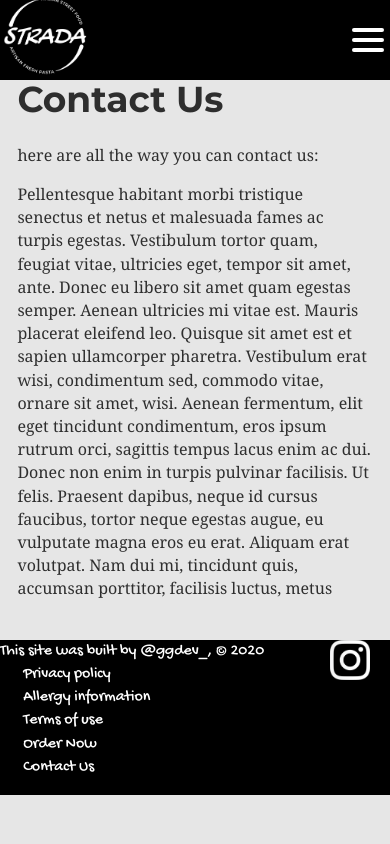
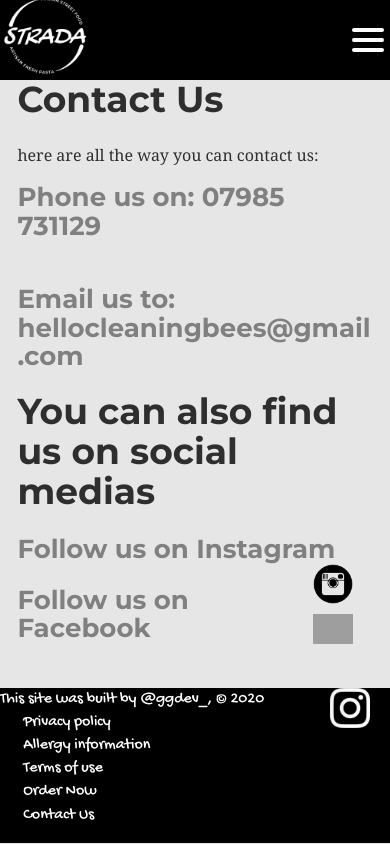
Before and after one commit to djghis/stradaPasta, a Gatsby site: page /contact in a window 390 px wide. Shown: the top 844 px of the page. Built offline with nearby package versions, Linux system fonts and the light colour scheme; Gatsby itself is replaced by a stand-in of ours; grey boxes are pictures that could not be loaded.

Commit message:
added Css to navBars (desktop and mobile) not footer for active page to be highlighted with different color link and bigger font

```diff
--- a/src/components/deskptopNav.js
+++ b/src/components/deskptopNav.js
@@ -29,22 +29,22 @@ const DesktopNavMenu = () => {
             <div className="logo"><Link to="/" > <img  src={Logo} className="logo-strada" ></img></Link></div>
             <ul>
                 <li>
-                <Link to="/" >Home</Link>
+                <Link to="/" activeStyle={{ color: "#606060", fontSize: "120%" }} >Home</Link>
                 </li>
                 <li>
-                    <Link to="/menus">Menu</Link>
+                    <Link to="/menus" activeStyle={{ color: "#606060", fontSize: "120%" }}>Menu</Link>
                 </li>
                 <li>
-                    <Link to="/gallery">Gallery</Link>
+                    <Link to="/gallery" activeStyle={{ color: "#606060", fontSize: "120%" }}>Gallery</Link>
                 </li>
                 <li>
-                    <Link to="/order-online">Order-Online</Link>
+                    <Link to="/order-online" activeStyle={{ color: "#606060", fontSize: "120%" }}>Order-Online</Link>
                 </li>
                 <li>
-                    <Link to="/catering-events">Catering & Events</Link>
+                    <Link to="/catering-events" activeStyle={{ color: "#606060", fontSize: "120%" }}>Catering & Events</Link>
                 </li>
                 <li>
-                    <Link to="/contact">Contact Us</Link>
+                    <Link to="/contact" activeStyle={{ color: "#DDDDDD" }}>Contact Us</Link>
                 </li>
             </ul>
         </StyledHeader>
@@ -93,7 +93,13 @@ display: none;
                     color: grey;
                     font-size: 130%;
                 }
+
+
+
+
             }
+
+
     }
 }
 `
--- a/src/components/layout.css
+++ b/src/components/layout.css
@@ -740,8 +740,3 @@ justify-content: center;
   -webkit-transform: scale(1.1); /* Safari 3-8 */
   transform: scale(1.1);
 }
-
-/* .sauces {
-    display: inline;
-
-} */
--- a/src/components/mobileNav.js
+++ b/src/components/mobileNav.js
@@ -22,22 +22,22 @@ const MobileNavMenu = () => {
             <MenuLinks menuOpen={menuOpen}>
             <ul>
                 <li>
-                <Link to="/" className="white">Home</Link>
+                <Link to="/" activeStyle={{ color: "#606060", fontSize: "145%" }}>Home</Link>
                 </li>
                 <li>
-                    <Link to="/menus">Menu</Link>
+                    <Link to="/menus" activeStyle={{ color: "#606060", fontSize: "145%" }}>Menu</Link>
                 </li>
                 <li>
-                    <Link to="/gallery">Gallery</Link>
+                    <Link to="/gallery" activeStyle={{ color: "#606060", fontSize: "145%" }}>Gallery</Link>
                 </li>
                 <li>
-                    <Link to="/order-online">Order-Online</Link>
+                    <Link to="/order-online" activeStyle={{ color: "#606060", fontSize: "145%" }}>Order-Online</Link>
                 </li>
                 <li>
-                    <Link to="/catering-events">Catering & Events</Link>
+                    <Link to="/catering-events" activeStyle={{ color: "#606060", fontSize: "145%" }}>Catering & Events</Link>
                 </li>
                 <li>
-                    <Link to="/contact">Contact Us</Link>
+                    <Link to="/contact" activeStyle={{ color: "#606060", fontSize: "145%" }}>Contact Us</Link>
                 </li>
             </ul>
         </MenuLinks>
--- a/src/pages/contact.js
+++ b/src/pages/contact.js
@@ -2,13 +2,39 @@ import React from 'react'
 
 import Layout from "../components/layout"
 import SEO from "../components/seo"
+import contactStyles from "./contact.module.scss"
+
+import Instalogo from '../images/insta-logo-bw.png'
 
 const ContactUs = () => (
   <Layout>
     <SEO title="Contact us" />
     <h1>Contact Us</h1>
     <p>here are all the way you can contact us:</p>
-    <p>Pellentesque habitant morbi tristique senectus et netus et malesuada fames ac turpis egestas. Vestibulum tortor quam, feugiat vitae, ultricies eget, tempor sit amet, ante. Donec eu libero sit amet quam egestas semper. Aenean ultricies mi vitae est. Mauris placerat eleifend leo. Quisque sit amet est et sapien ullamcorper pharetra. Vestibulum erat wisi, condimentum sed, commodo vitae, ornare sit amet, wisi. Aenean fermentum, elit eget tincidunt condimentum, eros ipsum rutrum orci, sagittis tempus lacus enim ac dui. Donec non enim in turpis pulvinar facilisis. Ut felis. Praesent dapibus, neque id cursus faucibus, tortor neque egestas augue, eu vulputate magna eros eu erat. Aliquam erat volutpat. Nam dui mi, tincidunt quis, accumsan porttitor, facilisis luctus, metus</p>
+
+    <div className="Contact-us">
+    <h2><a href='tel:00447985731129' rel="noreferrer">Phone us on: 07985 731129</a></h2><br/>
+    <h2><a href='mailto:hellocleaningbees@gmail.com' rel="noreferrer">Email us to: hellocleaningbees@gmail.com</a></h2>
+
+    <h1>You can also find us on social medias</h1>
+    </div>
+    <div>
+     <h2
+            ><a href='https://www.instagram.com/thecleaningbeesel/' target='-blank' rel="noreferrer" >Follow us on Instagram
+                <span>
+                <img className='insta-logo' src={Instalogo}
+                alt="instagram logo png @transparentpng.com" />
+                </span>
+            </a></h2>
+    <h2>
+      <a href='https://www.facebook.com/cleaningeastlothian' target="_blank" rel="noreferrer">Follow us on Facebook
+        <span><img
+        className='insta-logo' src="https://www.transparentpng.com/thumb/facebook-logo/new-facebook-logo-12.png"
+        alt="facebook logo" /></span>
+      </a>
+    </h2>
+
+    </div>
 
 
 
--- /dev/null
+++ b/src/pages/contact.module.scss
@@ -0,0 +1,9 @@
+a {
+    color: gray;
+    text-decoration: none;
+
+    &:hover {
+        color: white;
+    }
+
+}
```
